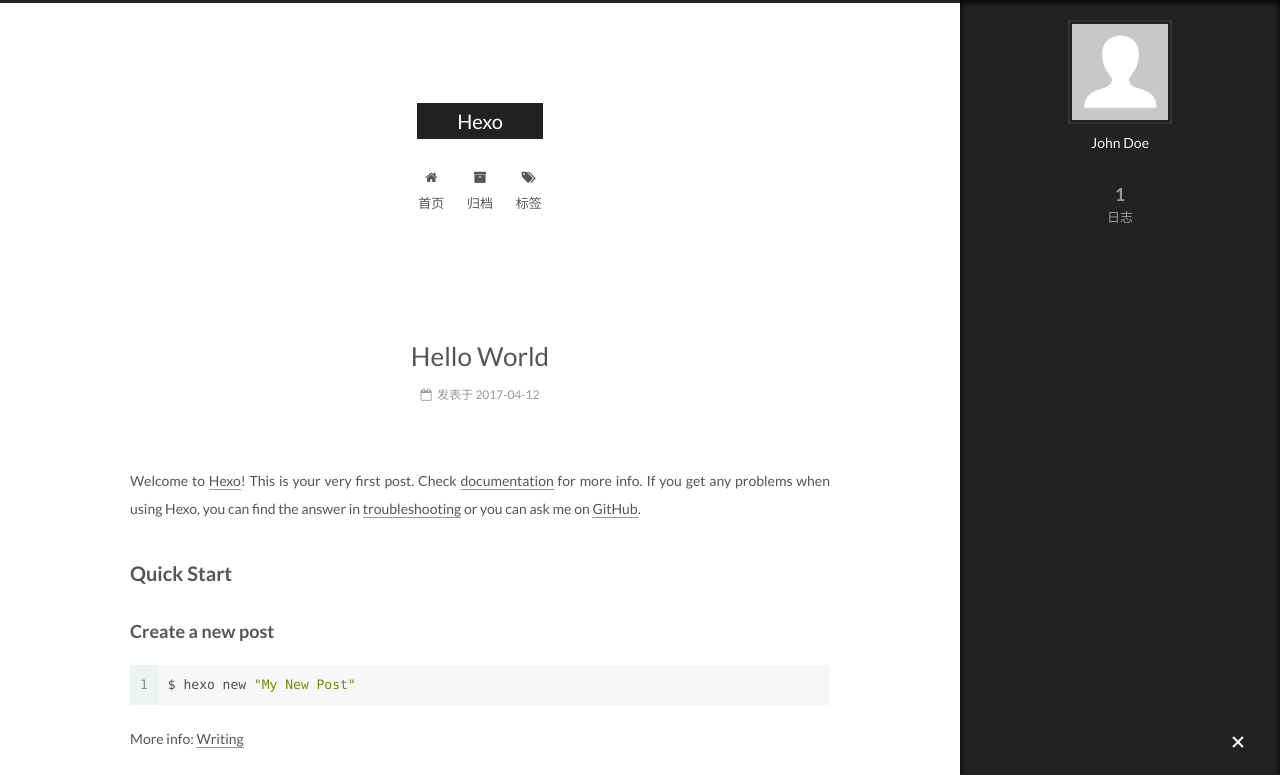
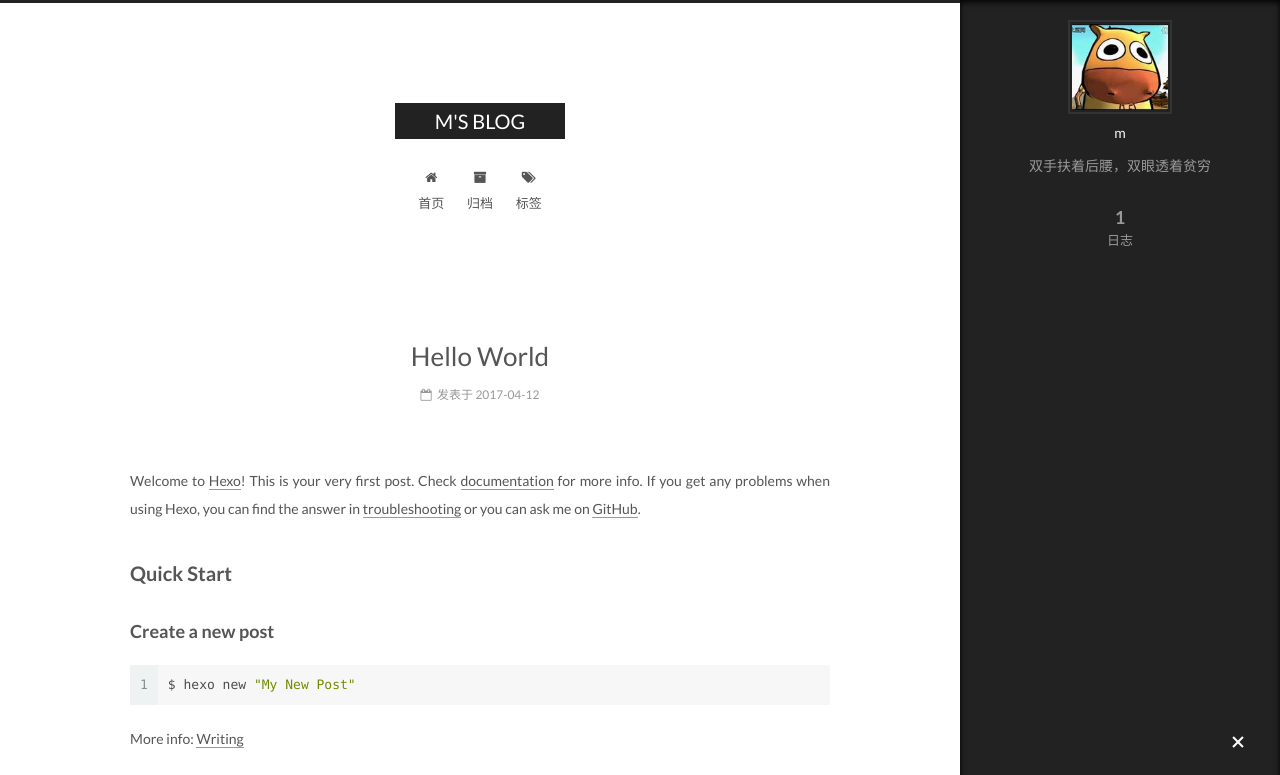
Before and after one commit to sayhellomjp/sayhellomjp.github.io, a plain HTML site: page index.html in a window 1280 px wide. Both pictures are taken after a click on the element 1238 px from the left and 743 px from the top of the page. Shown: the top 775 px of the page. Drawn offline with Linux system fonts and the light colour scheme.

Commit message:
Site updated: 2017-04-12 11:44:22

```diff
--- a/index.html
+++ b/index.html
@@ -5,7 +5,7 @@
 
 
 
-<html class="theme-next muse use-motion" lang="zh-Hans">
+<html class="theme-next mist use-motion" lang="zh-Hans">
 <head>
   <meta charset="UTF-8"/>
 <meta http-equiv="X-UA-Compatible" content="IE=edge" />
@@ -87,12 +87,15 @@
 
 
 
+<meta name="description" content="双手扶着后腰，双眼透着贫穷">
 <meta property="og:type" content="website">
-<meta property="og:title" content="Hexo">
+<meta property="og:title" content="M'S BLOG">
 <meta property="og:url" content="http://yoursite.com/index.html">
-<meta property="og:site_name" content="Hexo">
+<meta property="og:site_name" content="M'S BLOG">
+<meta property="og:description" content="双手扶着后腰，双眼透着贫穷">
 <meta name="twitter:card" content="summary">
-<meta name="twitter:title" content="Hexo">
+<meta name="twitter:title" content="M'S BLOG">
+<meta name="twitter:description" content="双手扶着后腰，双眼透着贫穷">
 
 
 
@@ -100,7 +103,7 @@
   var NexT = window.NexT || {};
   var CONFIG = {
     root: '/',
-    scheme: 'Muse',
+    scheme: 'Mist',
     sidebar: {"position":"left","display":"post","offset":12,"offset_float":0,"b2t":false,"scrollpercent":false},
     fancybox: true,
     motion: true,
@@ -126,7 +129,7 @@
 
 
 
-  <title> Hexo </title>
+  <title> M'S BLOG </title>
 </head>
 
 <body itemscope itemtype="http://schema.org/WebPage" lang="zh-Hans">
@@ -164,7 +167,7 @@
     <div class="custom-logo-site-title">
       <a href="/"  class="brand" rel="start">
         <span class="logo-line-before"><i></i></span>
-        <span class="site-title">Hexo</span>
+        <span class="site-title">M'S BLOG</span>
         <span class="logo-line-after"><i></i></span>
       </a>
     </div>
@@ -250,13 +253,13 @@
     <link itemprop="mainEntityOfPage" href="http://yoursite.com/2017/04/12/hello-world/">
 
     <span hidden itemprop="author" itemscope itemtype="http://schema.org/Person">
-      <meta itemprop="name" content="John Doe">
+      <meta itemprop="name" content="m">
       <meta itemprop="description" content="">
-      <meta itemprop="image" content="/images/avatar.gif">
+      <meta itemprop="image" content="/uploads/avatar.jpg">
     </span>
 
     <span hidden itemprop="publisher" itemscope itemtype="http://schema.org/Organization">
-      <meta itemprop="name" content="Hexo">
+      <meta itemprop="name" content="M'S BLOG">
     </span>
 
 
@@ -400,11 +403,11 @@
       <section class="site-overview sidebar-panel sidebar-panel-active">
         <div class="site-author motion-element" itemprop="author" itemscope itemtype="http://schema.org/Person">
           <img class="site-author-image" itemprop="image"
-               src="/images/avatar.gif"
-               alt="John Doe" />
-          <p class="site-author-name" itemprop="name">John Doe</p>
+               src="/uploads/avatar.jpg"
+               alt="m" />
+          <p class="site-author-name" itemprop="name">m</p>
 
-              <p class="site-description motion-element" itemprop="description"></p>
+              <p class="site-description motion-element" itemprop="description">双手扶着后腰，双眼透着贫穷</p>
 
         </div>
         <nav class="site-state motion-element">
@@ -462,7 +465,7 @@
   <span class="with-love">
     <i class="fa fa-heart"></i>
   </span>
-  <span class="author" itemprop="copyrightHolder">John Doe</span>
+  <span class="author" itemprop="copyrightHolder">m</span>
 </div>
 
 
@@ -473,7 +476,7 @@
 <div class="theme-info">
   主题 -
   <a class="theme-link" href="https://github.com/iissnan/hexo-theme-next">
-    NexT.Muse
+    NexT.Mist
   </a>
 </div>
 
```
Also changed, not shown: 2017/04/12/hello-world/index.html (+14 -14 lines), archives/2017/04/index.html (+16 -13 lines), archives/2017/index.html (+16 -13 lines), archives/index.html (+16 -13 lines), uploads/avatar.jpg (added).
